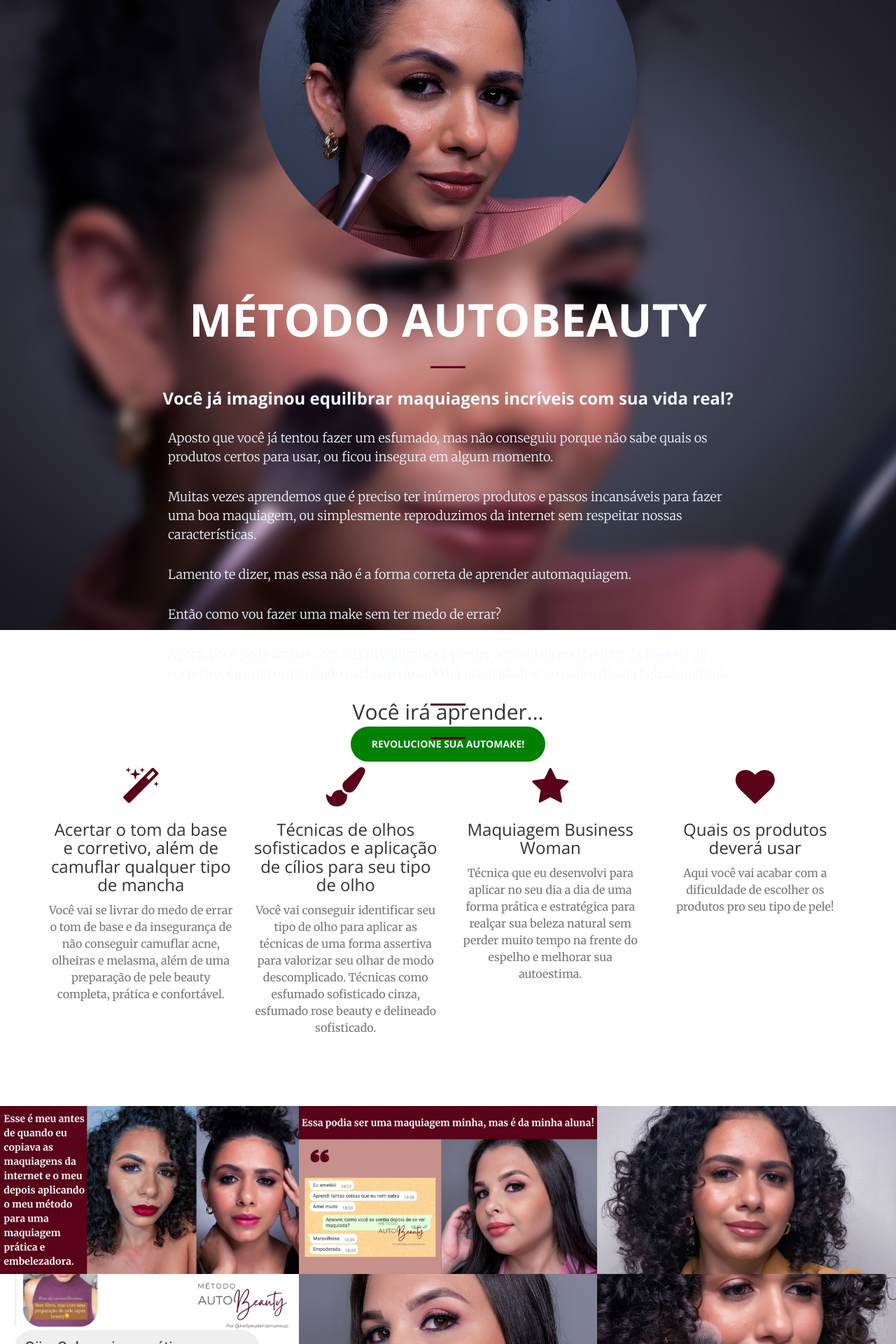
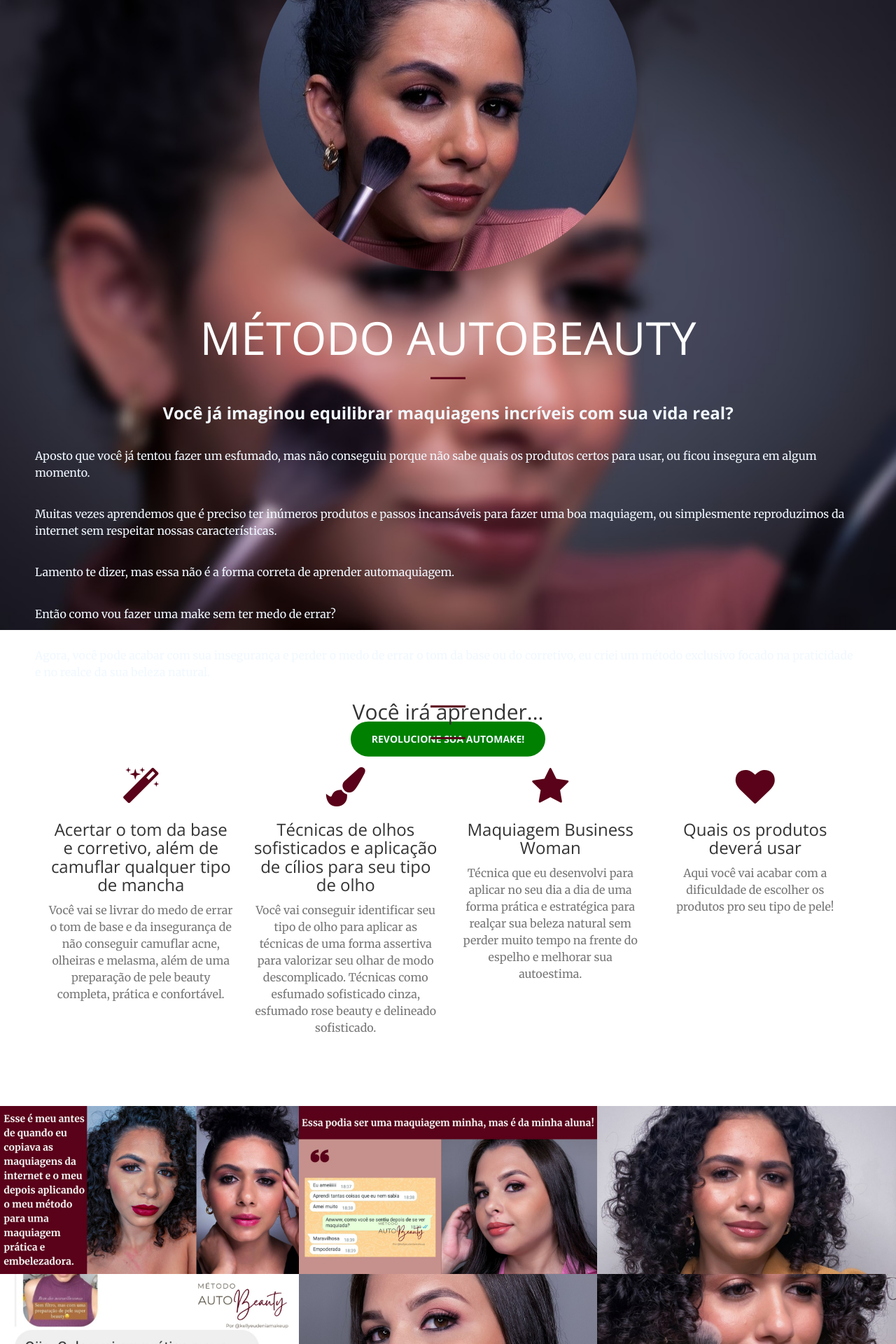
Before and after one commit to kellyeudenia/business-woman, a Jekyll site: the page built from index.html, in a window 1280 px wide. Shown: the top 1920 px of the page at 70% size. Built offline with Jekyll 4.4.1, drawn with Linux system fonts in a browser that asks for light colours.

Commit message:
Setup para a página de vendas.

```diff
--- a/_includes/header.html
+++ b/_includes/header.html
@@ -1,6 +1,6 @@
 <header>
     <div class="header-content">
-        <div class="header-content-inner">
+
             <img src="img/profile/me.jpg" class="img-responsive"  style="border-radius: 50%; margin: 5% auto;" alt="Imagem de Eudenia Makeup segurando um pincel">
             <h1>MÉTODO AUTOBEAUTY</h1>
             <hr>
@@ -12,6 +12,6 @@
             <p style="color: aliceblue; text-align: left; margin: 3% auto;" >Agora, você pode acabar com sua insegurança e perder o medo de errar o tom da base ou do corretivo, eu criei um método exclusivo focado na praticidade e no realce da sua beleza natural.</p>
             <hr>
                 <a href="https://pay.hotmart.com/F76815503F" class="btn btn-default btn-xl wow tada" style="background-color: #008000; color: aliceblue;" target="_blank">REVOLUCIONE SUA AUTOMAKE!</a>
-        </div>
+
     </div>
 </header>
```
